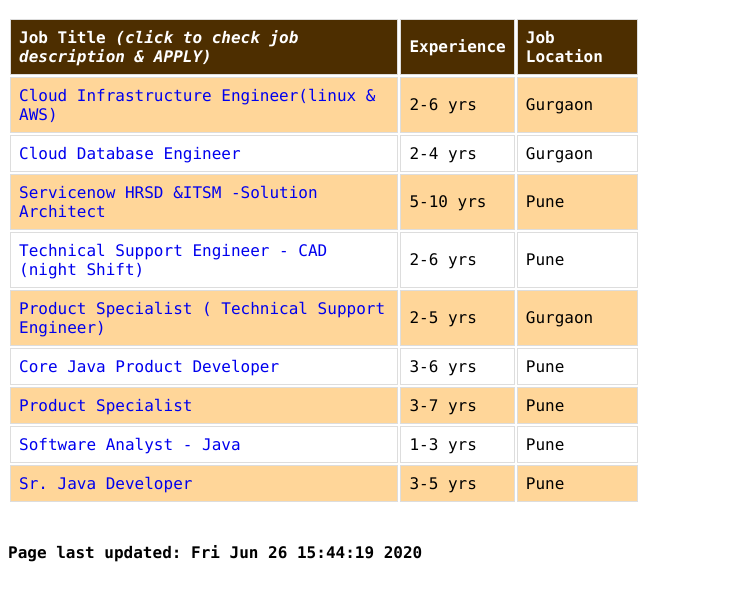
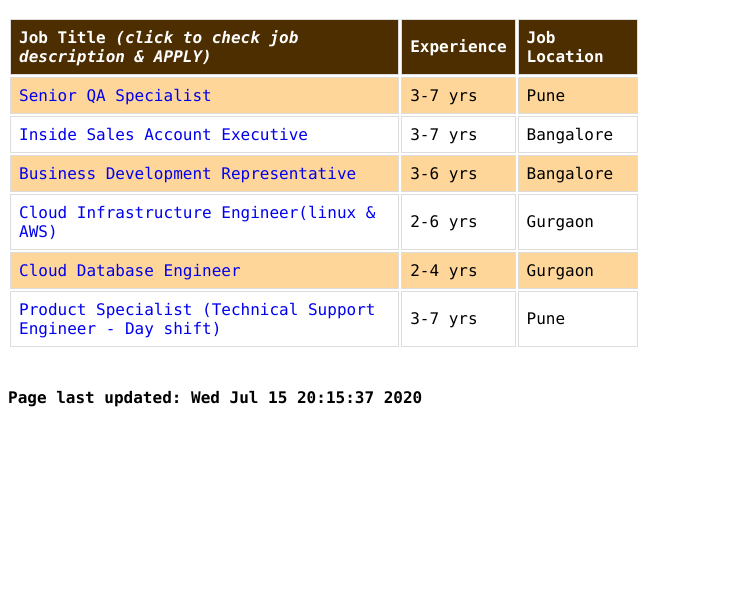
Before and after one commit to phamitus/phamitus.github.io, a plain HTML site: page ptcjobs/index.html in a window 1280 px wide. Shown: the part 51-652 px from the top of the page, without its empty margins (0-751 px from the left). Drawn offline with Linux system fonts and the light colour scheme.

Commit message:
Updated jobs

```diff
--- a/ptcjobs/index.html
+++ b/ptcjobs/index.html
@@ -12,6 +12,21 @@
     <th>Job Location</th>
   </tr>
 <tr>
+<td><a href="https://ptc-software.referralrecruit.com/referral/jobapply?jobId=070720002829&xid=28644544b8yuhN" target="_blank">Senior QA Specialist</a></td>
+<td>3-7 yrs</td>
+<td>Pune</td>
+</tr>
+<tr>
+<td><a href="https://ptc-software.referralrecruit.com/referral/jobapply?jobId=080720002087&xid=28644544b8yuhN" target="_blank">Inside Sales Account Executive</a></td>
+<td>3-7 yrs</td>
+<td>Bangalore</td>
+</tr>
+<tr>
+<td><a href="https://ptc-software.referralrecruit.com/referral/jobapply?jobId=080720002152&xid=28644544b8yuhN" target="_blank">Business Development Representative</a></td>
+<td>3-6 yrs</td>
+<td>Bangalore</td>
+</tr>
+<tr>
 <td><a href="https://ptc-software.referralrecruit.com/referral/jobapply?jobId=150520001640&xid=28644544b8yuhN" target="_blank">Cloud Infrastructure Engineer(linux & AWS)</a></td>
 <td>2-6 yrs</td>
 <td>Gurgaon</td>
@@ -22,42 +37,12 @@
 <td>Gurgaon</td>
 </tr>
 <tr>
-<td><a href="https://ptc-software.referralrecruit.com/referral/jobapply?jobId=020620004664&xid=28644544b8yuhN" target="_blank">Servicenow HRSD &ITSM -Solution Architect</a></td>
-<td>5-10 yrs</td>
-<td>Pune</td>
-</tr>
-<tr>
-<td><a href="https://ptc-software.referralrecruit.com/referral/jobapply?jobId=030620006768&xid=28644544b8yuhN" target="_blank">Technical Support Engineer - CAD (night Shift)</a></td>
-<td>2-6 yrs</td>
-<td>Pune</td>
-</tr>
-<tr>
-<td><a href="https://ptc-software.referralrecruit.com/referral/jobapply?jobId=090620001586&xid=28644544b8yuhN" target="_blank">Product Specialist ( Technical Support Engineer)</a></td>
-<td>2-5 yrs</td>
-<td>Gurgaon</td>
-</tr>
-<tr>
-<td><a href="https://ptc-software.referralrecruit.com/referral/jobapply?jobId=110620001024&xid=28644544b8yuhN" target="_blank">Core Java Product Developer</a></td>
-<td>3-6 yrs</td>
-<td>Pune</td>
-</tr>
-<tr>
-<td><a href="https://ptc-software.referralrecruit.com/referral/jobapply?jobId=120620002440&xid=28644544b8yuhN" target="_blank">Product Specialist</a></td>
+<td><a href="https://ptc-software.referralrecruit.com/referral/jobapply?jobId=150720000459&xid=28644544b8yuhN" target="_blank">Product Specialist (Technical Support Engineer - Day shift)</a></td>
 <td>3-7 yrs</td>
-<td>Pune</td>
-</tr>
-<tr>
-<td><a href="https://ptc-software.referralrecruit.com/referral/jobapply?jobId=270520001394&xid=28644544b8yuhN" target="_blank">Software Analyst - Java</a></td>
-<td>1-3 yrs</td>
-<td>Pune</td>
-</tr>
-<tr>
-<td><a href="https://ptc-software.referralrecruit.com/referral/jobapply?jobId=270520005332&xid=28644544b8yuhN" target="_blank">Sr. Java Developer</a></td>
-<td>3-5 yrs</td>
 <td>Pune</td>
 </tr>
 </table>
 </div>
-<br><h4>Page last updated: Fri Jun 26 15:44:19 2020</h4>
+<br><h4>Page last updated: Wed Jul 15 20:15:37 2020</h4>
 </body>
 </html>
```
Also changed, not shown: ptcjobs/source.txt.
